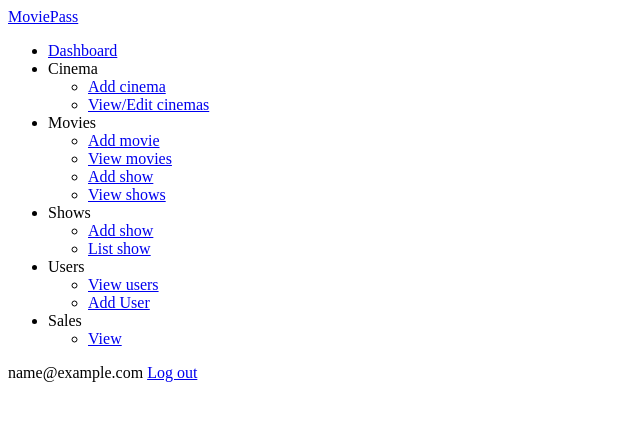
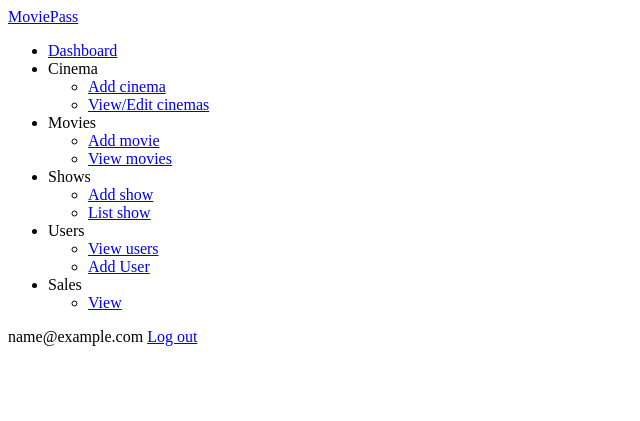
Before and after one commit to RodrigoLeon1/MoviePass, a PHP site: template Views/admin-header.php in a window 1280 px wide. Shown: the top 421 px of the page, without its empty margins (0-640 px from the left). Run offline with PHP 8.4, Linux system fonts and the light colour scheme; the template is opened without the code that fills it: most values are stand-ins (such as "Sample title", 1, 10 or a date in 2020); some libraries are stand-ins or nearby versions.

Commit message:
cambios en clase

```diff
--- a/Views/admin-header.php
+++ b/Views/admin-header.php
@@ -40,15 +40,6 @@
                         <li>
                             <i class="icon ion-md-remove"></i>
                             <a href="<?= FRONT_ROOT ?>">View movies</a>
-                        </li>
-                        <li>
-                            <i class="icon ion-md-remove"></i>
-                            <a href="<?= FRONT_ROOT ?>show/addShowPath">Add show</a>
-                            <a href="<?= FRONT_ROOT ?>"></a>
-                        </li>
-                        <li>
-                            <i class="icon ion-md-remove"></i>
-                            <a href="<?= FRONT_ROOT ?>">View shows</a>
                         </li>
                     </ul>
                 </li>
--- a/Views/admin-show-list.php
+++ b/Views/admin-show-list.php
@@ -1,5 +1,5 @@
     <main>
-        <h2 class="dash-title">Cinemas</h2>
+        <h2 class="dash-title">Shows</h2>
         <hr>
         <div class="dashboard-container">
 
```
Also changed, not shown: Controllers/UserController.php (+11 -16 lines).
